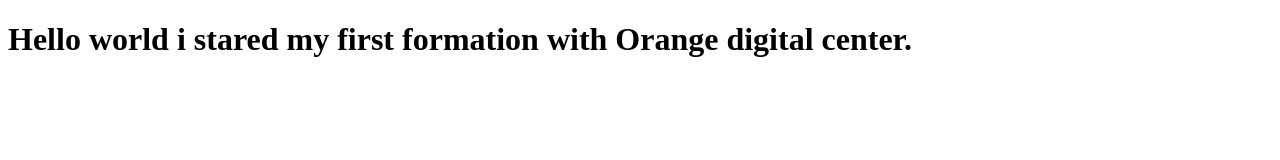
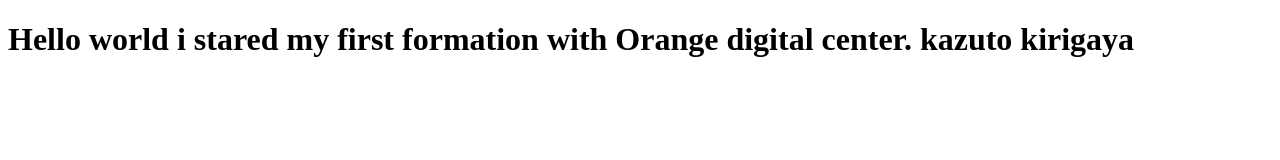
Before and after one commit to Kennedylight/Tpe-Git, a plain HTML site: page index.html in a window 1280 px wide. Drawn offline with Linux system fonts and the light colour scheme.

Commit message:
modification du fichier index.html et ajout des fichiers docx

```diff
--- a/index.html
+++ b/index.html
@@ -6,6 +6,6 @@
     <title>Document</title>
 </head>
 <body>
-    <h1>Hello world i stared my first formation with Orange digital center. </h1>
+    <h1>Hello world i stared my first formation with Orange digital center. kazuto kirigaya</h1>
 </body>
 </html>
```
